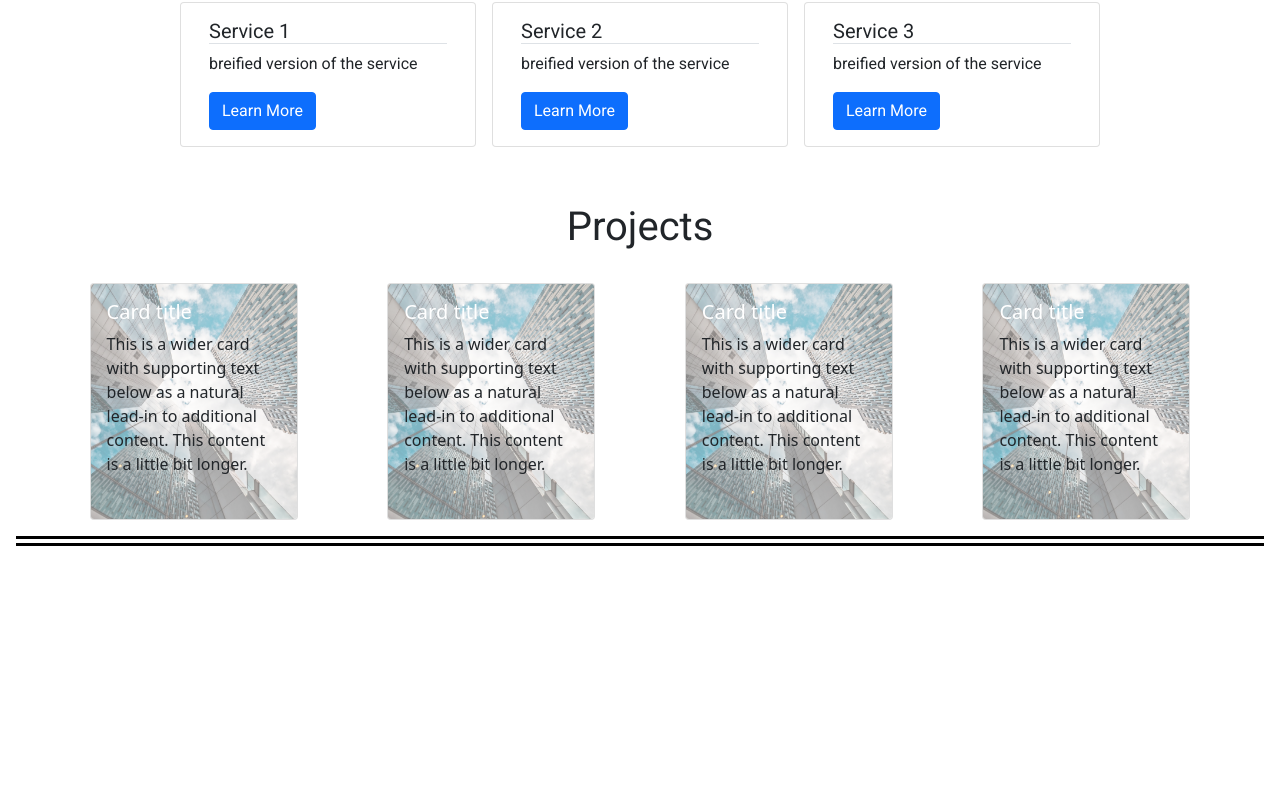
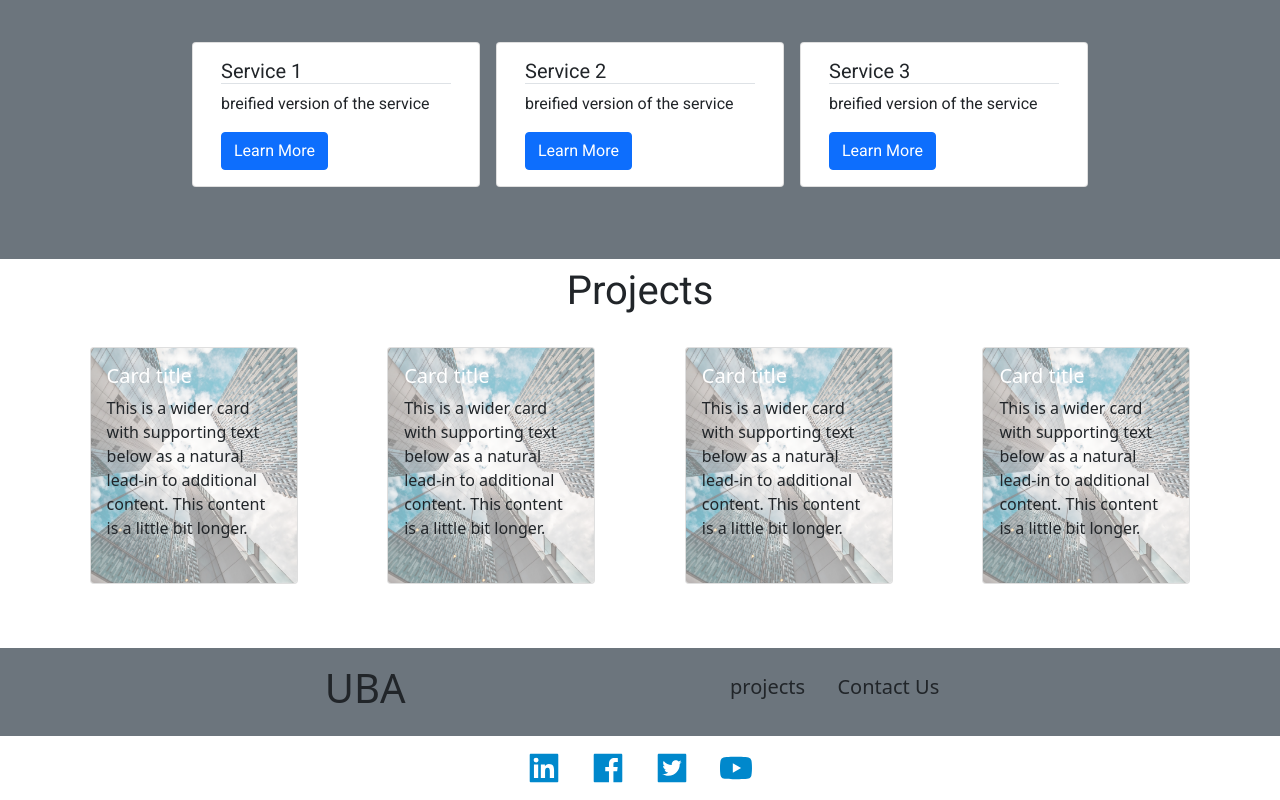
Before and after one commit to abjj1999/company, a Next.js app: page / in a window 1280 px wide. Shown: the part 1145-1945 px from the top of the page. Before the commit the page ends 1707 px from the top, so only its background shows below. Built offline with nearby package versions, Linux system fonts and the light colour scheme; a web font is replaced by a local one.

Commit message:
small changes

```diff
--- /dev/null
+++ b/components/Footer.js
@@ -0,0 +1,53 @@
+import React from "react";
+import Link from "next/link";
+import {
+  LinkedinFilled,
+  FacebookFilled,
+  TwitterSquareFilled,
+  YoutubeFilled,
+} from "@ant-design/icons";
+function Footer() {
+  return (
+    <>
+      <div className="bg-secondary mt-5 d-flex justify-content-evenly footer p-3">
+        <h1>UBA</h1>
+        <ul className="nav">
+          <Link href="/about">
+            <a className="text-dark nav-link animate__zoomIn animate__animated  fs-5">
+              projects
+            </a>
+          </Link>
+          <Link href="/contact">
+            <a className="text-dark nav-link animate__fadeInUp animate__animated  fs-5">
+              Contact Us
+            </a>
+          </Link>
+        </ul>
+      </div>
+      <div className="social-links d-flex justify-content-center">
+        <LinkedinFilled
+          style={{ fontSize: "2rem", color: "#08c" }}
+          theme="outlined"
+          className="p-3"
+        />
+        <FacebookFilled
+          style={{ fontSize: "2rem", color: "#08c" }}
+          theme="outlined"
+          className="p-3"
+        />
+        <TwitterSquareFilled
+          style={{ fontSize: "2rem", color: "#08c" }}
+          theme="outlined"
+          className="p-3"
+        />
+        <YoutubeFilled
+          style={{ fontSize: "2rem", color: "#08c" }}
+          theme="outlined"
+          className="p-3"
+        />
+      </div>
+    </>
+  );
+}
+
+export default Footer;
--- a/components/Nav.js
+++ b/components/Nav.js
@@ -5,7 +5,9 @@ function Navv() {
   return (
     <Navbar bg="light" expand="lg" sticky="top">
       <Container>
-        <Navbar.Brand href="/">CBRE</Navbar.Brand>
+        <Link href="/">
+          <a className="nav-link display-6 text-dark">UBA</a>
+        </Link>
         <Navbar.Toggle aria-controls="basic-navbar-nav" />
         <Navbar.Collapse id="basic-navbar-nav" className="justify-content-end">
           <Nav>
@@ -20,7 +22,7 @@ function Navv() {
               </Link>
             </Nav.Item>
             <Nav.Item>
-              <Link href="/about">
+              <Link href="/projects">
                 <a className="nav-link  logo">projects</a>
               </Link>
             </Nav.Item>
--- a/components/Services.js
+++ b/components/Services.js
@@ -4,7 +4,7 @@ import Link from "next/link";
 function Services() {
   return (
     <>
-      <div className="services animate__animated animate__fadeInDown">
+      <div className="bg-secondary services animate__animated animate__fadeInDown p-3">
         <h1 className="text-center">Services</h1>
 
         <div className="row d-flex justify-content-center m-5 ">
--- a/pages/_app.js
+++ b/pages/_app.js
@@ -1,6 +1,8 @@
 import App from "next/app";
 import Head from "next/head";
 import Nav from "../components/Nav";
+import Footer from "../components/Footer";
+
 import "bootstrap/dist/css/bootstrap.min.css";
 import { SSRProvider } from "react-bootstrap";
 import "animate.css";
@@ -13,6 +15,7 @@ function My_app({ Component, pageProps }) {
         </Head>
         <Nav />
         <Component {...pageProps} />
+        <Footer />
       </>
     </SSRProvider>
   );
--- a/public/css/style.css
+++ b/public/css/style.css
@@ -37,10 +37,6 @@
 .hoverEffect:hover {
     transform: translateY(-6px) scale(1.05) translateZ(0);
     box-shadow: 0 34px 36px rgba(0, 0, 0, 0.11), 0 24px 46px rgba(255, 215, 97, 0.48);
-}
-
-.projects {
-    border-bottom: 10px double black;
 }
 
 .projectImage {
```
Also changed, not shown: pages/contact.js (+67 -4 lines).
